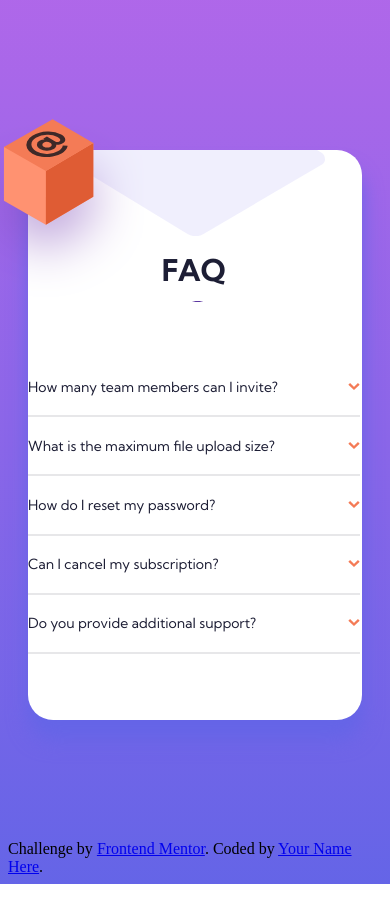
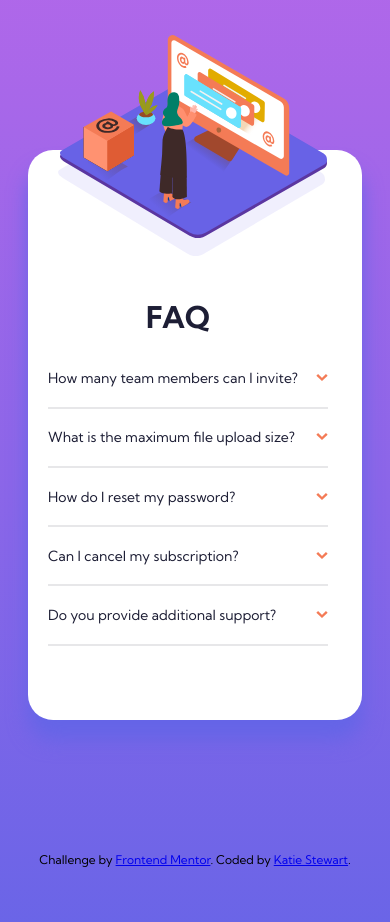
Before and after one commit to katie-stewart/faq-accordion-card-main-site, a website: page index.html in a window 390 px wide. Before the commit the page ends 884 px from the top, so only its background shows below. Drawn offline with Linux system fonts and the light colour scheme.

Commit message:
finished correcting mobile CSS

```diff
--- a/index.html
+++ b/index.html
@@ -21,6 +21,7 @@
 
 <body>
     <div class="card">
+        <img class="woman" src="/images/illustration-woman-online-mobile.svg">
         <div class="box">
             <img src="/images/illustration-box-desktop.svg">
         </div>
@@ -84,7 +85,7 @@
         </div>
     </div>
     <div class="attribution">
-        Challenge by <a href="https://www.frontendmentor.io?ref=challenge" target="_blank">Frontend Mentor</a>. Coded by <a href="#">Your Name Here</a>.
+        <p>Challenge by <a href="https://www.frontendmentor.io?ref=challenge" target="_blank">Frontend Mentor</a>. Coded by <a href="https://github.com/katie-stewart" target="_blank">Katie Stewart</a>.</p>
     </div>
     <script src="app.js"></script>
 </body>
--- a/styles.css
+++ b/styles.css
@@ -28,7 +28,7 @@
     background-color: white;
     border-radius: 25px;
     margin-right: 440px;
-        margin-left: 280px;
+    margin-left: 250px;
     margin-top: 120px;
     margin-bottom: 120px;
     background-image: url(/images/bg-pattern-desktop.svg);
@@ -40,6 +40,10 @@
     flex-direction: row;
     align-items: flex-start;
     padding-top: 60px;
+}
+
+.woman {
+    height: 0;
 }
 
 .box {
@@ -57,16 +61,16 @@
     background-position-x: -70px;
 }
 
-    .title {
+.title h1 {
     margin-left: 475px;
-        margin-top: 55px;
+    margin-top: 15px;
+    padding-bottom: 40px;
 }
 
 .accordion {
     display: flex;
     flex-direction: column;
     justify-content: right;
-        align-items: left;
     margin-right: 90px;
     margin-left: 475px;
     position: relative;
@@ -120,7 +124,18 @@
     font-weight: 700;
 }
 
+.attribution {
+    font-family: 'Kumbh Sans', sans-serif;
+    font-size: 10px;
+    display: flex;
+    justify-content: center;
+}
+
 @media screen and (max-width: 768px) {
+    body {
+        background-repeat: no-repeat;
+        height: 100vh;
+    }
     .card {
         flex-direction: column;
         max-width: 90vw;
@@ -133,33 +148,47 @@
         background-position: -40%;
         background-repeat: no-repeat;
         background-size: 80%;
-            background-position: left 30px top -30px;
+        background-position: left 30px top -10px;
     }
     .graphics {
-            background-image: url(/images/illustration-woman-online-mobile.svg);
-            background-position-y: -200px;
-            background-size: 80%;
-            background-position-x: center;
+        background-image: none;
+    }
+    .woman {
+        position: relative;
+        z-index: 10;
+        margin-top: -175px;
+        margin-left: 32px;
+        max-width: 80%;
+        height: auto;
     }
     .box {
-            margin-top: -93px;
+        height: 0;
+        /* margin-top: -93px;
             margin-left: 0;
             max-width: 40px;
             flex-direction: row;
             justify-content: center;
-            align-items: center;
+            align-items: center; */
     }
     .title {
+        display: flex;
+        flex-direction: row;
+        justify-content: center;
+        z-index: 1;
+    }
+    .title h1 {
         margin-left: 0px;
-            margin-top: 0px;
-            display: flex;
-            justify-content: center;
+        margin-top: -60px;
+        padding-bottom: 0px;
     }
     .accordion {
-            margin-right: 0px;
-            margin-left: 0px;
-            max-width: 85vw;
+        width: 280px;
+        display: flex;
+        flex-direction: column;
         justify-content: center;
+        margin-left: 20px;
+        margin-top: 0;
+        margin-right: 0;
     }
     .faq {
         display: flex;
@@ -167,6 +196,6 @@
         justify-content: space-between;
     }
     hr {
-            max-width: 85vw;
+        width: 280px;
     }
 }
```
Lines whose indentation alone changed are shown as unchanged.
